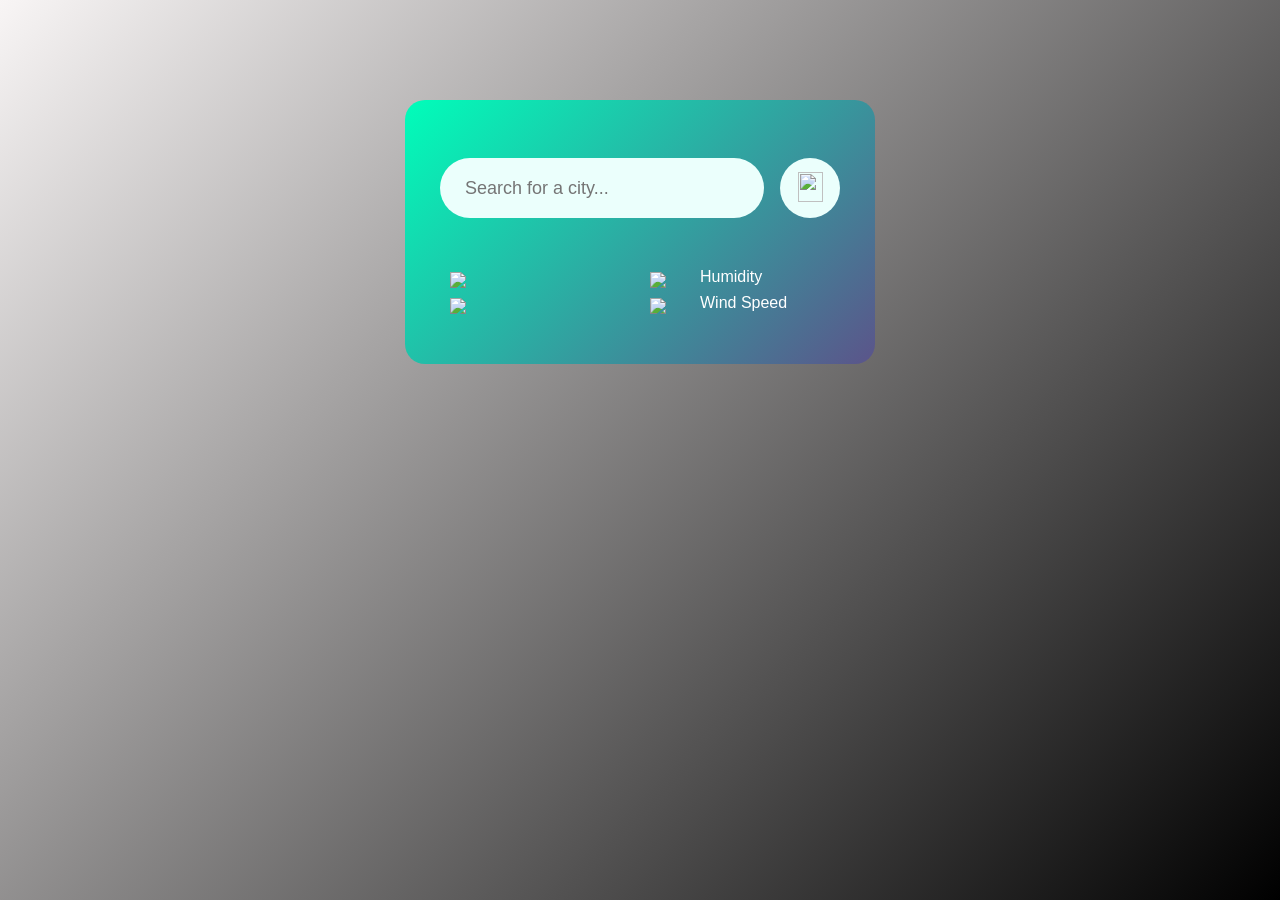
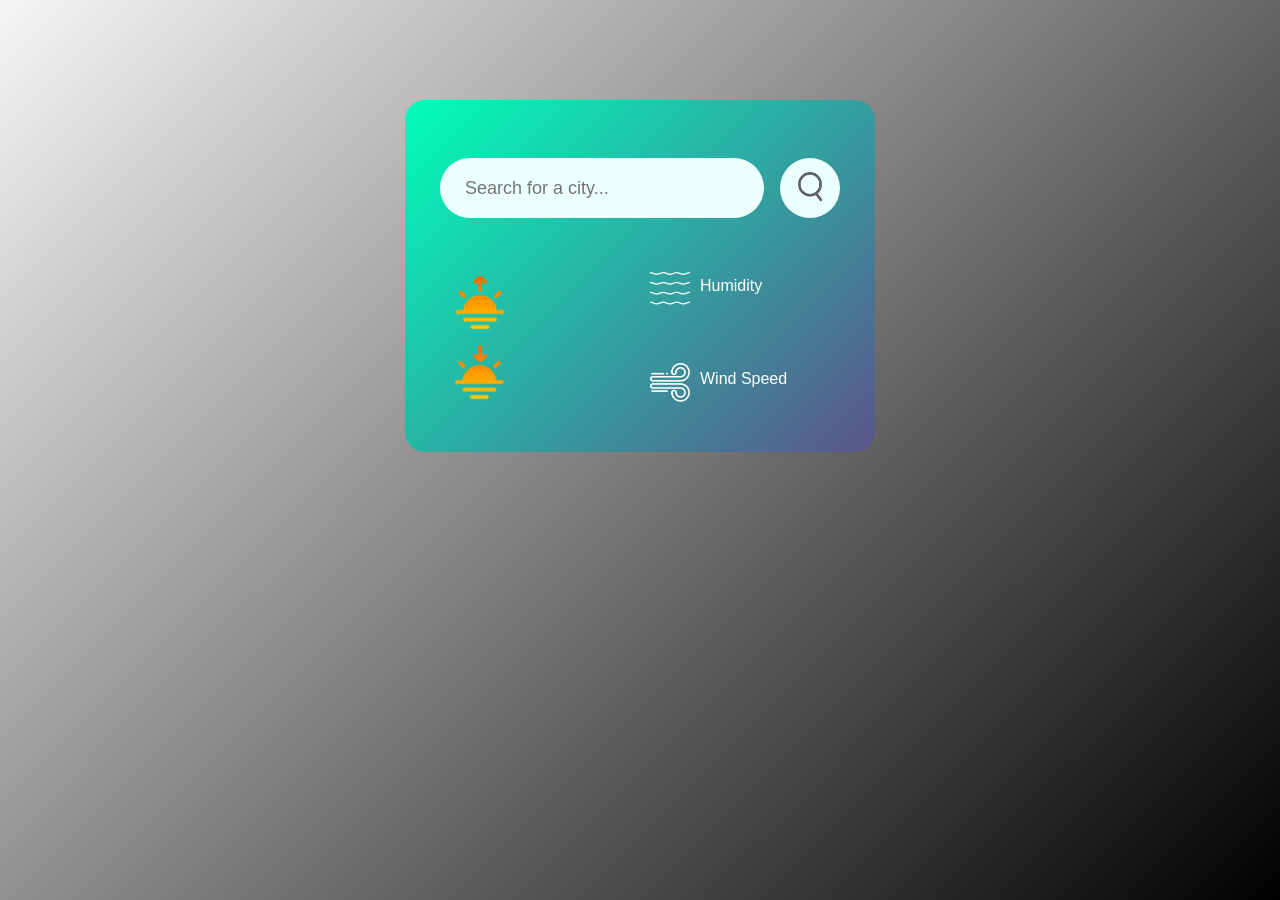
Before and after one commit to Kaz3015/WeatherWebsite, a plain HTML site: page index.html in a window 1280 px wide. Drawn offline with Linux system fonts and the light colour scheme.

Commit message:
Update index.html

```diff
--- a/index.html
+++ b/index.html
@@ -11,7 +11,7 @@
     <img id = "background">
     <div class="search-box">
       <input type="text" class="search-bar" placeholder="Search for a city..." spellcheck="false">
-      <button> <img src="images/search.png"> </button>
+      <button> <img src="search.png"> </button>
     </div>
 
     <div class="weather">
@@ -23,19 +23,19 @@
     <div class="details">
       <div class="sunInfo">
         <div class="sunrise">
-          <img src="images/sunrise.png">
+          <img src="sunrise.png">
           <p></p>
         </div>
 
         <div class="sunset">
-          <img src="images/sunset.png">
+          <img src="sunset.png">
           <p></p>
         </div>
       </div>
 
       <div class="extraInfo">
         <div class="col">
-          <img src="images/humidity.png">
+          <img src="humidity.png">
           <div>
             <p class="humidity"></p>
             <p>Humidity</p>
@@ -43,7 +43,7 @@
         </div>
 
         <div class="col">
-          <img src="images/wind.png">
+          <img src="wind.png">
           <div>
             <p class="wind"></p>
             <p>Wind Speed</p>
```
